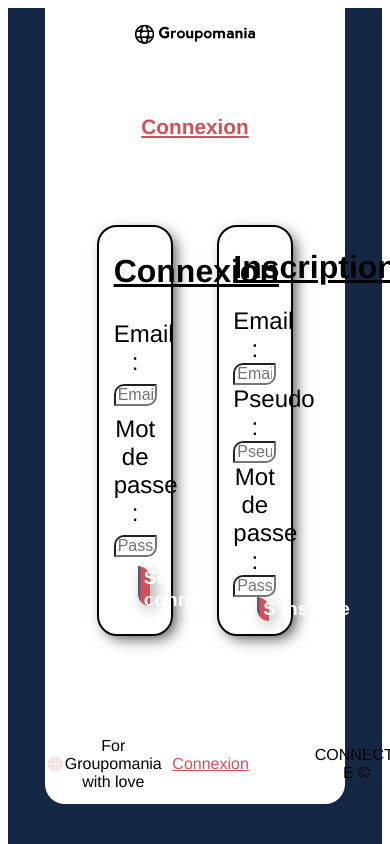
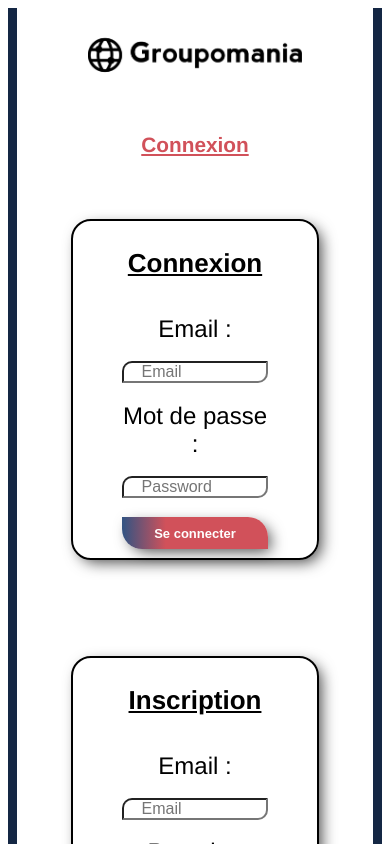
Before and after one commit to Clementcez/P7_groupomania, a Vue app in the folder groupomania/: page /connexion in a window 390 px wide. Shown: the top 844 px of the page. Built offline with nearby package versions, Linux system fonts and the light colour scheme.

Commit message:
responsiv design

```diff
--- a/groupomania/src/App.vue
+++ b/groupomania/src/App.vue
@@ -52,4 +52,18 @@ export default {
   margin-bottom: auto;
   width: 40%;
 }
+
+@media (max-width: 1024px) {
+
+  #app{
+    width: 95%;
+    min-height: 97vh;
+    margin: 0 auto 2rem auto;
+    font-size: small;
+  }
+
+  #app > img {
+  width: 60%;
+  }
+}
 </style>
--- a/groupomania/src/components/Footer.vue
+++ b/groupomania/src/components/Footer.vue
@@ -10,7 +10,7 @@
           <router-link v-if="!logged" to="/connexion">Connexion</router-link><span v-if="logged"> | </span>
           <a v-if="logged" @click="logout" href=""> Déconnexion</a>
         </div>
-        <div>
+        <div class="footer">
             <p>CONNECT-E ©</p>
         </div>
     </footer>
@@ -78,4 +78,21 @@ footer{
     color: #D1515A;
     text-decoration: underline;
 }
+
+@media (max-width: 1024px) {
+
+    footer{
+        position: relative;
+        height: 7rem;
+    }
+
+    .footer{
+        margin-top: 2rem;
+    }
+
+    #nav{
+        position: absolute;
+        bottom: 3rem;
+    }
+}
 </style>
--- a/groupomania/src/components/Login.vue
+++ b/groupomania/src/components/Login.vue
@@ -80,10 +80,35 @@ export default {
   font-size: 1rem;
   transition-duration: 0.5s;
   border-radius: 10px 0 10px 0;
+  text-indent: 1rem;
 }
 
 .login > input:focus{
   height: 3rem;
   font-size: 1.5rem;
 }
+
+@media (max-width: 1024px) {
+  .loginBlock{
+    width: auto;
+    height: 40vh;
+  }
+
+  .login{
+    width: 60%;
+  }
+
+  .loginBlock:hover{
+    width: initial;
+  }
+
+  .login > label{
+  font-size: 1;
+  }
+
+  .login > input:focus{
+    height: 2rem;
+    font-size: 1;
+  }
+}
 </style>
--- a/groupomania/src/components/MessageForm.vue
+++ b/groupomania/src/components/MessageForm.vue
@@ -6,10 +6,12 @@
     </div>
     <form id="messageForm" @submit.prevent="submitPost">
       <input id="content" type="text" name="content" value="" placeholder="Message"/>
-      <label for="file" class="labelFile">Image</label>
-      <input id="file" type="file" ref="file" accept="image/png, image/jpeg, image/gif" v-on:change="handleFileUpload">
-      <button type="submit">Ajouter</button>
-      <p>{{ file.name }}</p>
+      <div class="mediaQ">
+        <label for="file" class="labelFile">Image</label>
+        <input id="file" type="file" ref="file" accept="image/png, image/jpeg, image/gif" v-on:change="handleFileUpload">
+        <button type="submit">Ajouter</button>
+        <p>{{ file.name }}</p>
+      </div>
     </form>
   </div>
 </template>
@@ -146,4 +148,40 @@ button:hover{
   box-shadow: 8px 8px 15px -3px rgba(0,0,0,0.75);
 }
 
+@media (max-width: 1024px) {
+  .header{
+    margin: auto;
+    justify-content: center;
+  }
+
+  .header > img{
+    display: none;
+  }
+
+  #messageForm{
+    display: inline-block;
+    width: 90%;
+  }
+
+  #content{
+    width: 100%;
+    height: 2rem;
+    border-radius: 5px;
+    margin: auto;
+    font-size: 1rem;
+    text-indent: 1rem;
+  }
+
+  .mediaQ{
+    display: flex;
+    align-items: center;
+    margin-top: 1rem
+  }
+
+  .labelFile{
+    height: 1.6rem;
+    padding-top: 0.4rem;
+  }
+}
+
 </style>
--- a/groupomania/src/components/Signup.vue
+++ b/groupomania/src/components/Signup.vue
@@ -92,6 +92,7 @@ export default {
   font-size: 1rem;
   transition-duration: 0.5s;
   border-radius: 10px 0 10px 0;
+  text-indent: 1rem;
 }
 
 .signup > input:focus{
@@ -99,4 +100,28 @@ export default {
   font-size: 1.5rem;
 }
 
+@media (max-width: 1024px) {
+  .signupBlock{
+    width: auto;
+    height: 50vh;
+  }
+
+  .signup{
+    width: 60%;
+  }
+
+  .signupBlock:hover{
+    width: initial;
+  }
+
+  .signup > label{
+    font-size: 1;
+  }
+
+  .signup > input:focus{
+    height: 2rem;
+    font-size: 1;
+  }
+}
+
 </style>
--- a/groupomania/src/views/Connexion.vue
+++ b/groupomania/src/views/Connexion.vue
@@ -52,4 +52,18 @@ button:hover{
   box-shadow: 8px 8px 15px -3px rgba(0,0,0,0.75);
 }
 
+@media (max-width: 1024px) {
+  .auth{
+    flex-direction: column;
+    width: 70%;
+    height: auto;
+  }
+
+  button{
+    height: 2rem;
+    font-size: small;
+    margin: unset;
+  }
+}
+
 </style>
--- a/groupomania/src/views/Home.vue
+++ b/groupomania/src/views/Home.vue
@@ -3,7 +3,7 @@
     <MessageForm/>
     <div class="messages">
       <div class="message" v-for="item in messages" :key="item.message.id">
-        <div>
+        <div class="mediaQ">
           <h2 class='titlePost'>{{ item.message.title }}<span class='date'>{{ item.message.date }}</span></h2>
           <form v-if="userId == item.message.userId || admin">
             <button v-on:click.prevent="deletePost(item.message.id)" type="submit">Supprimer le message</button>
@@ -269,11 +269,48 @@ button:hover{
 .delComButton{
   position: absolute;
   bottom: 0;
-  left: 97%;
+  left: 100%;
   right: 0;
   overflow: hidden;
   transition: 0.3s;
   padding: initial;
 }
 
+@media (max-width: 1024px) {
+  .messages{
+    margin: unset;
+  }
+
+  .message > img{
+    width: 60%;
+    margin: 1rem;
+  }
+
+  button{
+    margin: 0 0.5rem 0.5rem 0.5rem;
+    font-size: small;
+  }
+
+  input{
+    width: 80%;
+  }
+
+  p{
+    font-size: large;
+  }
+
+  .titlePost{
+    margin: 1rem;
+  }
+
+  .mediaQ{
+    margin-bottom: 2rem;
+  }
+
+  .delComButton{
+    width: 50%;
+    height: 40%;
+  }
+}
+
 </style>
```
